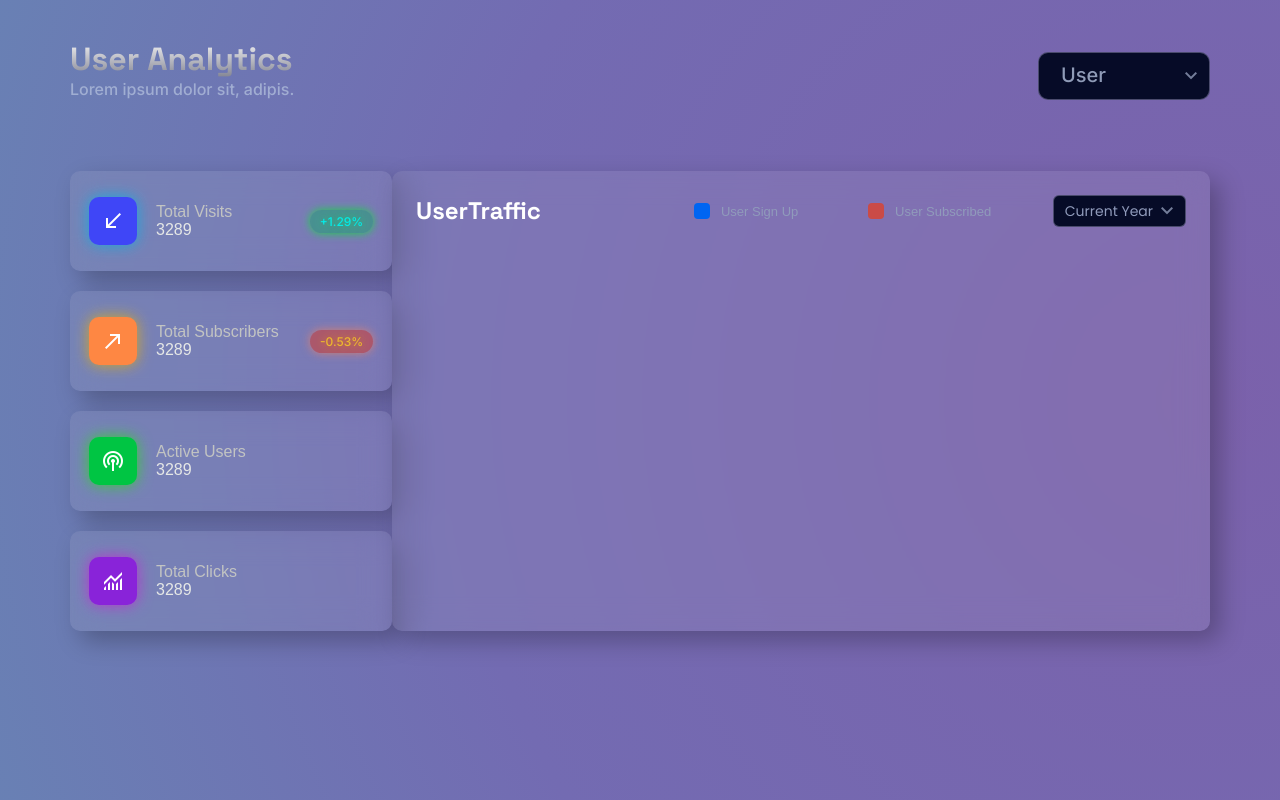
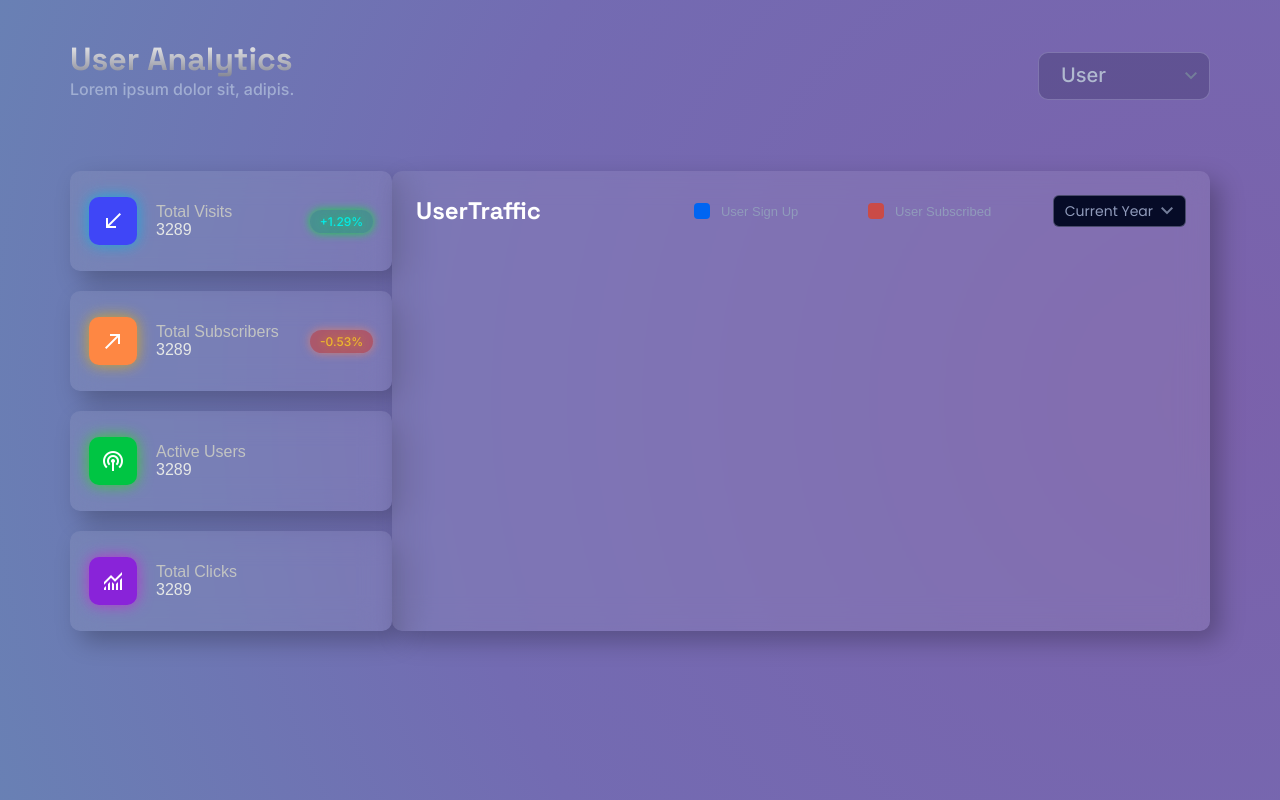
Before and after one commit to kobrak1/dashboard-UI, a React (Vite) app: page / in a window 1280 px wide. Built offline with nearby package versions, Linux system fonts and the light colour scheme.

Commit message:
user button is opacity

```diff
--- a/src/components/Header/Header.css
+++ b/src/components/Header/Header.css
@@ -35,19 +35,19 @@
   height: 48px;
   border-radius: 10px;
   border: 1px solid rgba(174, 171, 216, 0.4);
-  background-color: #060b27;
+  background-color: rgb(6, 11, 40, .2);
   transition: .2s ease;
 }
 .dropdown-button:hover {
     border: 1px solid rgba(174, 171, 216, 0.8);
-    background-color: rgba(33, 44, 99, 0.5)
+    background-color: rgba(33, 44, 99, 0.2)
 }
 
 .dropdown-button p {
   font-weight: 500;
   font-size: 20px;
   line-height: 24.2px;
-  color: rgba(143, 155, 183, 1);
+  color: rgb(176, 185, 207);
   margin-left: 1rem;
 }
 
```
